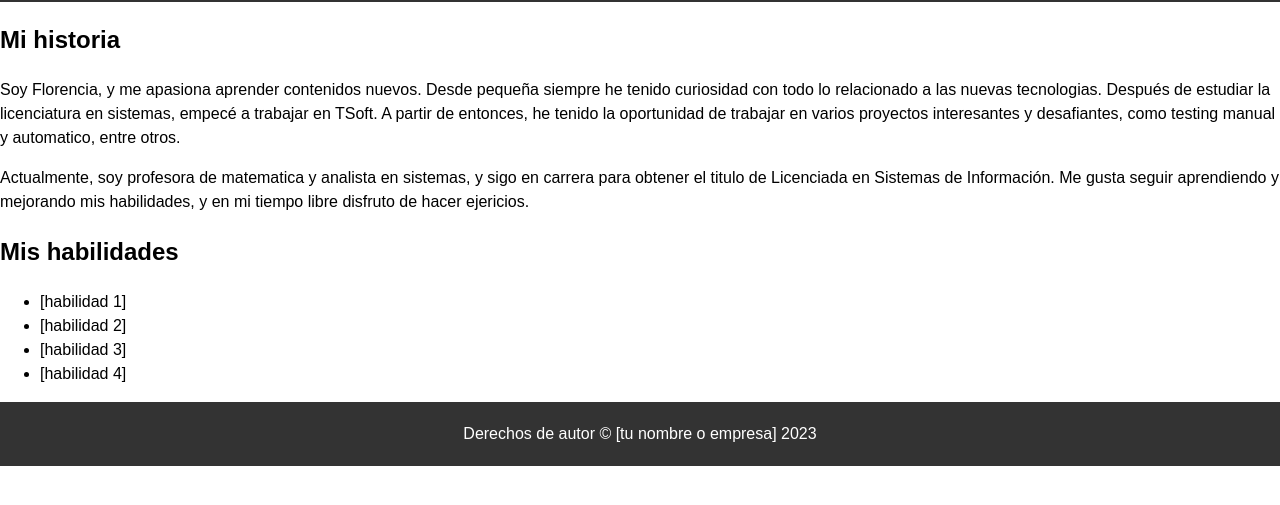
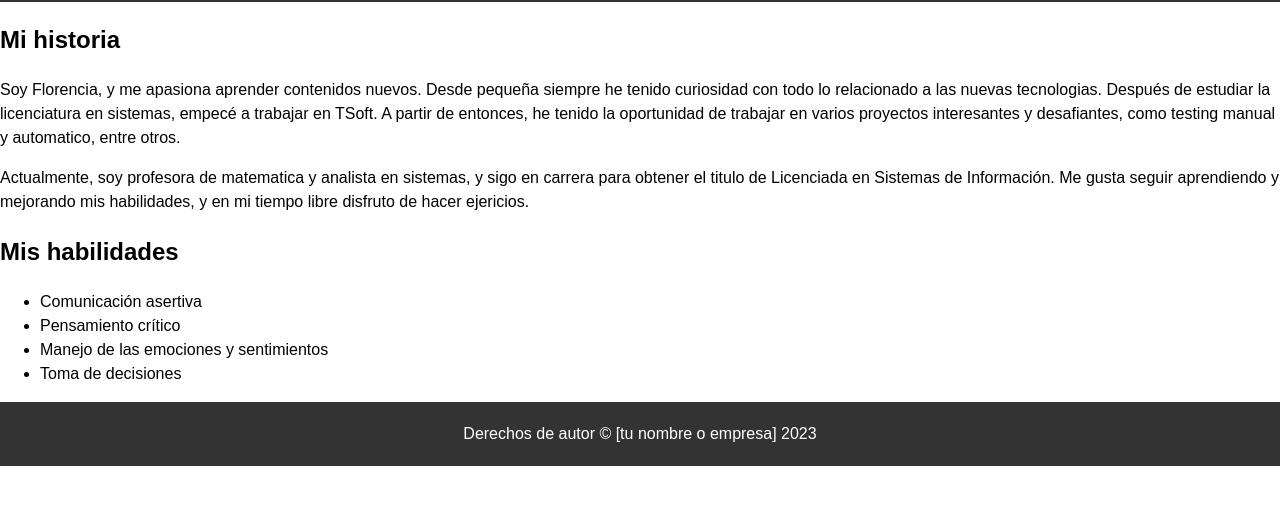
Before and after one commit to FlorenciaBazan1/TrabajoPractico1, a plain HTML site: page sobre-mi.html in a window 1280 px wide. Shown: the part 119-624 px from the top of the page. Drawn offline with Linux system fonts and the light colour scheme.

Commit message:
Se actualiza el template acerca de mi del proyecto. Se agrega información en la seccion de mis habilidades

```diff
--- a/sobre-mi.html
+++ b/sobre-mi.html
@@ -25,10 +25,10 @@
       <section>
         <h2>Mis habilidades</h2>
         <ul>
-          <li>[habilidad 1]</li>
-          <li>[habilidad 2]</li>
-          <li>[habilidad 3]</li>
-          <li>[habilidad 4]</li>
+          <li>Comunicación asertiva</li>
+          <li>Pensamiento crítico</li>
+          <li>Manejo de las emociones y sentimientos </li>
+          <li>Toma de decisiones</li>
         </ul>
       </section>
     </main>
```
